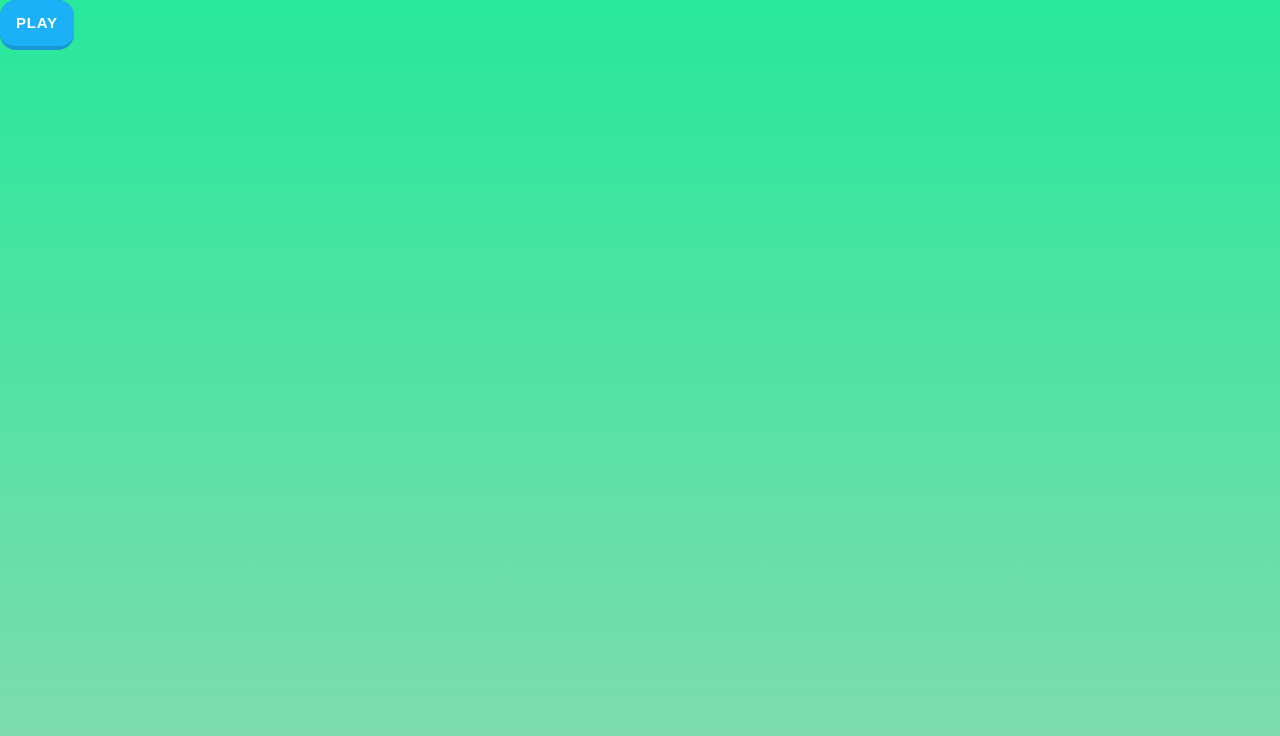
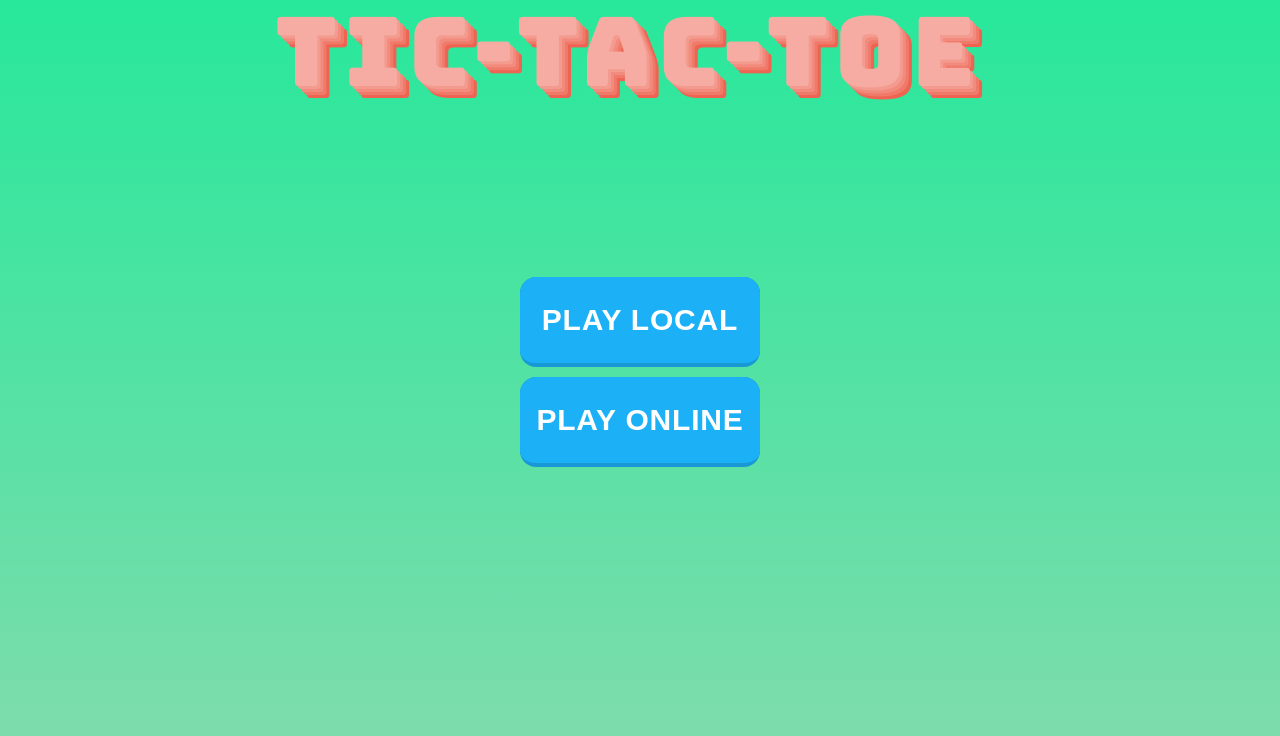
Before and after one commit to CarlosAvina/tictactoe, a Next.js app: page / in a window 1280 px wide. Shown: the top 736 px of the page. Built offline with nearby package versions, Linux system fonts and the light colour scheme.

Commit message:
Title screen and mode selection

```diff
--- a/pages/index.js
+++ b/pages/index.js
@@ -1,15 +1,33 @@
 import React from "react";
 import Head from "next/head";
+import styled from "styled-components";
 import { useRouter } from "next/router";
 
+import Title from "../components/Title";
 import Button from "../components/Button";
+
+const Layout = styled.div`
+  align-self: center;
+  display: flex;
+  flex-direction: column;
+  align-items: center;
+  gap: 150px;
+
+  .buttons {
+    display: flex;
+    flex-direction: column;
+    gap: 10px
+  }
+`;
 
 export default function Home() {
   const router = useRouter();
 
-  function generateInvite() {
+  function generateInvite(e) {
+    const gameMode = e.currentTarget.id;
     const id = Math.random().toString(16).substr(2, 8);
-    router.push(`/${id}`);
+
+    router.push(`/${id}?mode=${gameMode}`);
   }
 
   return (
@@ -18,7 +36,17 @@ export default function Home() {
         <title>Tic-tac-toe</title>
       </Head>
 
-      <Button onClick={generateInvite}>Play</Button>
+      <Layout>
+        <Title>Tic-tac-toe</Title>
+        <div className="buttons">
+          <Button id="local" onClick={generateInvite}>
+            <h1>Play Local</h1>
+          </Button>
+          <Button id="online" onClick={generateInvite}>
+            <h1>Play Online</h1>
+          </Button>
+        </div>
+      </Layout>
     </div>
   );
 }
```
Also changed, not shown: pages/[id].js (+11 -10 lines).
